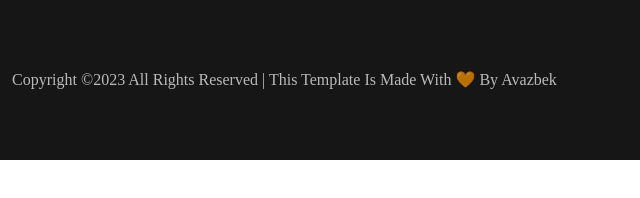
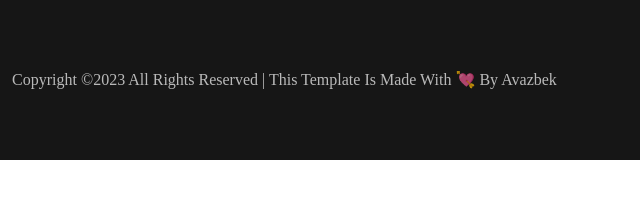
Before and after one commit to sobirovlar/redplanet, a plain HTML site: page index.html in a window 1280 px wide. Shown: the part 8795-8993 px from the top of the page, 0-640 px from the left. Drawn offline with Linux system fonts and the light colour scheme.

Commit message:
fsfafdfad

```diff
--- a/index.html
+++ b/index.html
@@ -1,5 +1,5 @@
 <!DOCTYPE html>
-<head lang="en">
+<html lang="en">
 <head>
     <meta charset="UTF-8">
     <meta name="viewport" content="width=device-width, initial-scale=1.0">
@@ -429,15 +429,12 @@
 
   </div>
   <div class="copyright">
-
-
-  <span>Copyright ©2023 All rights reserved | This template is made with 🧡 by Avazbek  </span>
+    <span>Copyright ©2023 All rights reserved | This template is made with 💘  by Avazbek   </span>
     <i class="fa-solid fa-voicemail"></i>
     <i class="fa-brands fa-twitter"></i>
     <i class="fa-brands fa-facebook-f"></i>
     <i class="fa-brands fa-linkedin-in"></i>
     <i class="fa-sharp fa-regular fa-globe-snow"></i>
   </div>
-
 </body>
-<html>
+</html>
```
Lines whose indentation alone changed are shown as unchanged.
